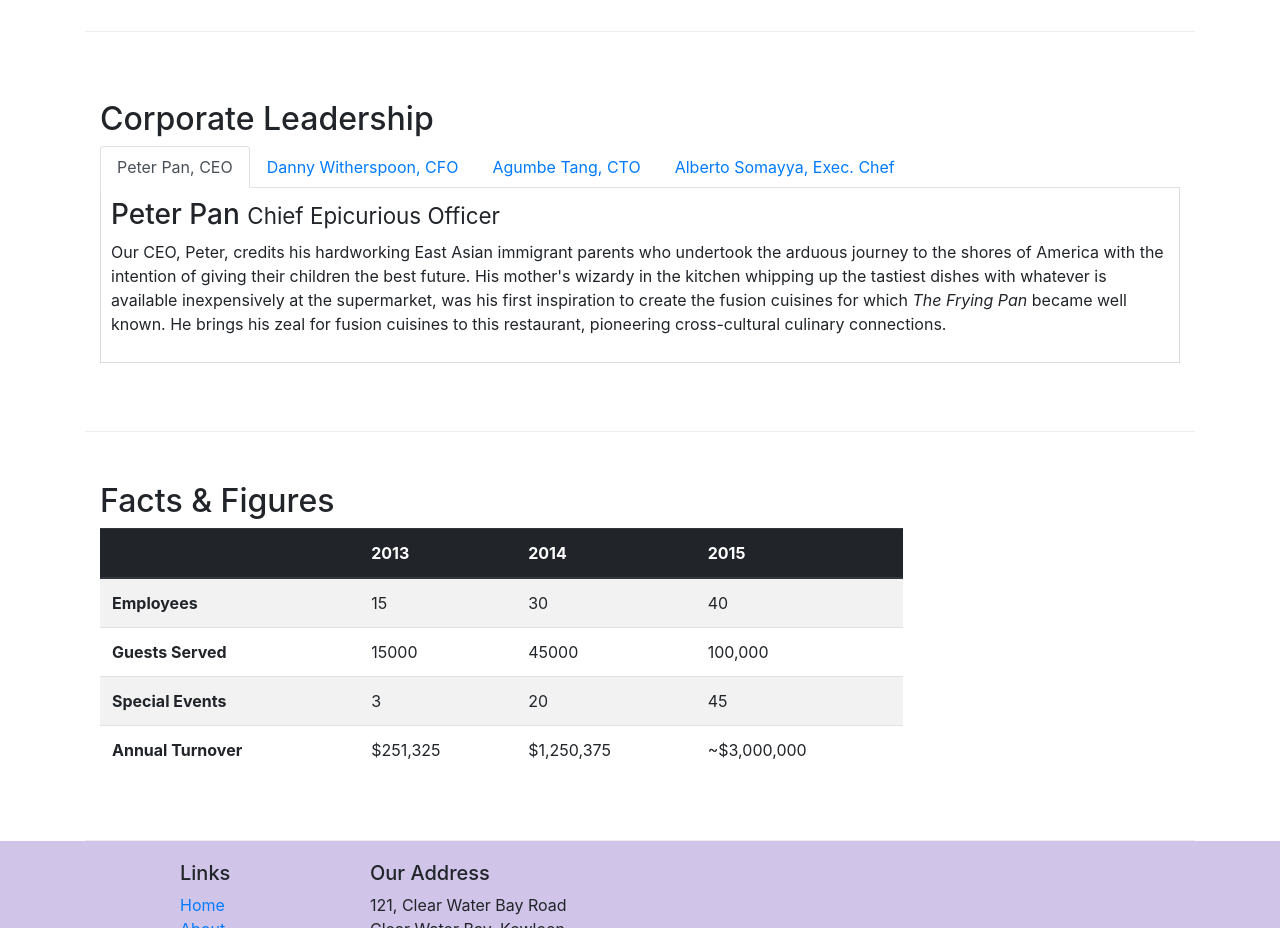
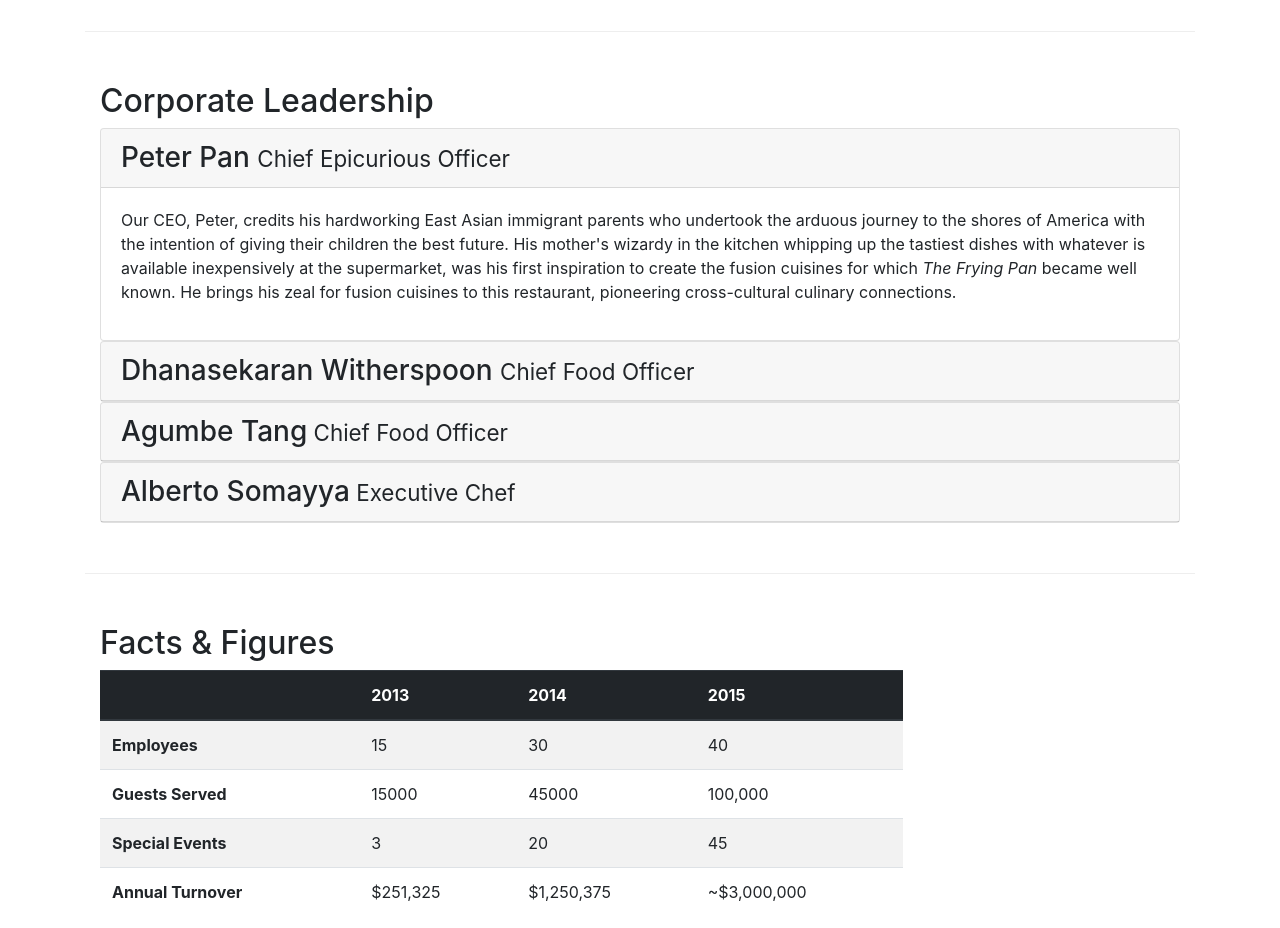
Before and after one commit to Fabio012119/Front-End_Web_UI_Frameworks_and_Tools-Bootstrap_4, a website: page aboutus.html in a window 1280 px wide. Shown: the part 940-1868 px from the top of the page. Drawn offline with nearby package versions, Linux system fonts and the light colour scheme.

Commit message:
Accordion

```diff
--- a/aboutus.html
+++ b/aboutus.html
@@ -102,40 +102,66 @@
         <div class="row row-content align-items-center">
             <div class="col-12">
                 <h2>Corporate Leadership</h2>
-                <ul class="nav nav-tabs">
-                    <li class="nav-item">
-                        <a href="#peter" role="tab" data-toggle="tab" class="nav-link active">Peter Pan, CEO</a>
-                    </li>
-                    <li class="nav-item">
-                        <a href="#danny" role="tab" data-toggle="tab" class="nav-link">Danny Witherspoon, CFO</a>
-                    </li>
-                    <li class="nav-item">
-                        <a href="#agumbe" role="tab" data-toggle="tab" class="nav-link">Agumbe Tang, CTO</a>
-                    </li>
-                    <li class="nav-item">
-                        <a href="#alberto" role="tab" data-toggle="tab" class="nav-link">Alberto Somayya, Exec. Chef</a>
-                    </li>
-                </ul>
-                <div class="tab-content">
 
-                <div role="tabpanel" class="tab-pane fade show active" id="peter">
-                <h3>Peter Pan <small>Chief Epicurious Officer</small></h3>
-                <p class="d-none d-sm-block" >Our CEO, Peter, credits his hardworking East Asian immigrant parents who undertook the arduous journey to the shores of America with the intention of giving their children the best future. His mother's wizardy in the kitchen whipping up the tastiest dishes with whatever is available inexpensively at the supermarket, was his first inspiration to create the fusion cuisines for which <em>The Frying Pan</em> became well known. He brings his zeal for fusion cuisines to this restaurant, pioneering cross-cultural culinary connections.</p>
-                </div>
-                <div role="tabpanel" class="tab-pane fade" id="danny">
-                <h3>Dhanasekaran Witherspoon <small>Chief Food Officer</small></h3>
-                <p class="d-none d-sm-block">Our CFO, Danny, as he is affectionately referred to by his colleagues, comes from a long established family tradition in farming and produce. His experiences growing up on a farm in the Australian outback gave him great appreciation for varieties of food sources. As he puts it in his own words, <em>Everything that runs, wins, and everything that stays, pays!</em></p>
-                </div>
-                <div role="tabpanel" class="tab-pane fade" id="agumbe">
-                <h3>Agumbe Tang <small>Chief Taste Officer</small></h3>
-                <p class="d-none d-sm-block">Blessed with the most discerning gustatory sense, Agumbe, our CTO, personally ensures that every dish that we serve meets his exacting tastes. Our chefs dread the tongue lashing that ensues if their dish does not meet his exacting standards. He lives by his motto, <em>You click only if you survive my lick.</em></p>
-                </div>
-                <div role="tabpanel" class="tab-pane fade" id="alberto">
-                <h3>Alberto Somayya <small>Executive Chef</small></h3>
-                <p class="d-none d-sm-block">Award winning three-star Michelin chef with wide International experience having worked closely with whos-who in the culinary world, he specializes in creating mouthwatering Indo-Italian fusion experiences. He says, <em>Put together the cuisines from the two craziest cultures, and you get a winning hit! Amma Mia!</em></p>
+                <div id="accordion">
+                    <div class="card">
+                        <div class="card-header" role="tab" id="peterhead">
+                            <h3 class="mb-0">
+                               <a data-toggle="collapse" data-target="#peter">
+                                 Peter Pan <small>Chief Epicurious Officer</small>
+                                </a>
+                            </h3>
+                    </div>
+                    <div role="tabpanel" class="collapse show" id="peter" data-parent="#accordion">
+                    <div class="card-body">
+                        <p class="d-none d-sm-block" >Our CEO, Peter, credits his hardworking East Asian immigrant parents who undertook the arduous journey to the shores of America with the intention of giving their children the best future. His mother's wizardy in the kitchen whipping up the tastiest dishes with whatever is available inexpensively at the supermarket, was his first inspiration to create the fusion cuisines for which <em>The Frying Pan</em> became well known. He brings his zeal for fusion cuisines to this restaurant, pioneering cross-cultural culinary connections.</p>
+                    </div>
                 </div>
                 </div>
+                <div class="card">
+                    <div class="card-header" role="tab" id="dannyhead">
+                        <h3 class="mb-0">
+                           <a data-toggle="collapse" data-target="#danny">
+                            Dhanasekaran Witherspoon <small>Chief Food Officer</small>
+                            </a>
+                        </h3>
+                </div>
+                <div role="tabpanel" class="collapse" id="danny" data-parent="#accordion">
+                <div class="card-body">
+                    <p class="d-none d-sm-block" >Our CFO, Danny, as he is affectionately referred to by his colleagues, comes from a long established family tradition in farming and produce. His experiences growing up on a farm in the Australian outback gave him great appreciation for varieties of food sources. As he puts it in his own words, </em> Everything that runs, wins, and everything that stays, pays!</p>
+                </div>
             </div>
+            </div>
+            <div class="card">
+                <div class="card-header" role="tab" id="agumbehead">
+                    <h3 class="mb-0">
+                       <a data-toggle="collapse" data-target="#agumbe">
+                        Agumbe Tang<small> Chief Food Officer</small>
+                        </a>
+                    </h3>
+            </div>
+            <div role="tabpanel" class="collapse" id="agumbe" data-parent="#accordion">
+            <div class="card-body">
+                <p class="d-none d-sm-block" >Blessed with the most discerning gustatory sense, Agumbe, our CTO, personally ensures that every dish that we serve meets his exacting tastes. Our chefs dread the tongue lashing that ensues if their dish does not meet his exacting standards. He lives by his motto, </em> You click only if you survive my lick.</p>
+            </div>
+        </div>
+        </div>
+        <div class="card">
+            <div class="card-header" role="tab" id="albertohead">
+                <h3 class="mb-0">
+                   <a data-toggle="collapse" data-target="#alberto">
+                    Alberto Somayya<small> Executive Chef</small>
+                    </a>
+                </h3>
+        </div>
+        <div role="tabpanel" class="collapse" id="alberto" data-parent="#accordion">
+        <div class="card-body">
+            <p class="d-none d-sm-block" >Award winning three-star Michelin chef with wide International experience having worked closely with whos-who in the culinary world, he specializes in creating mouthwatering Indo-Italian fusion experiences. He says, </em> Put together the cuisines from the two craziest cultures, and you get a winning hit! Amma Mia!.</p>
+        </div>
+    </div>
+    </div>
+        </div>
+        </div>
        </div>
         <div class="row row-content">
             <div class="col-12 col-sm-9">
```
Also changed, not shown: index.html (+1 -1 lines).
